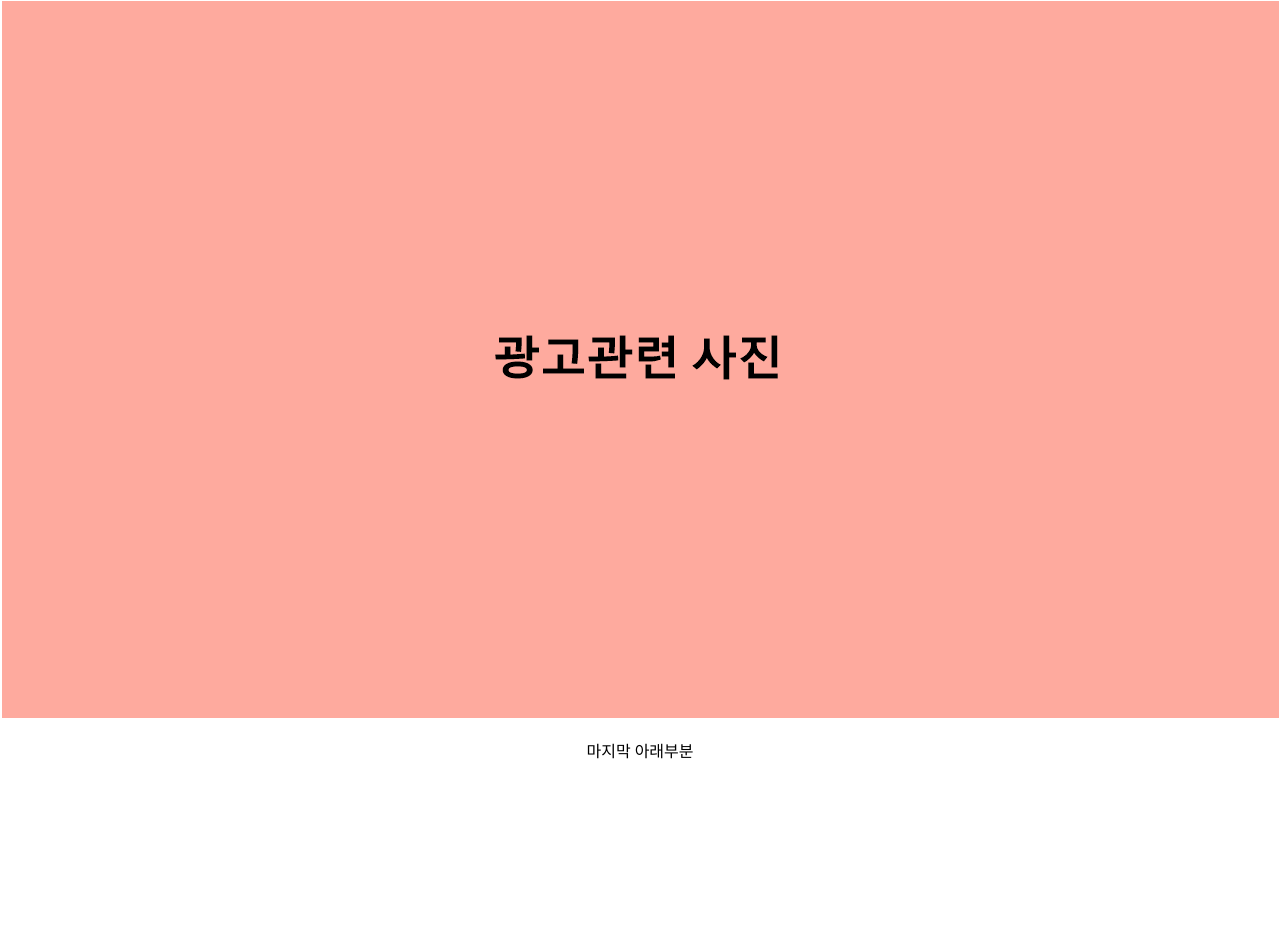
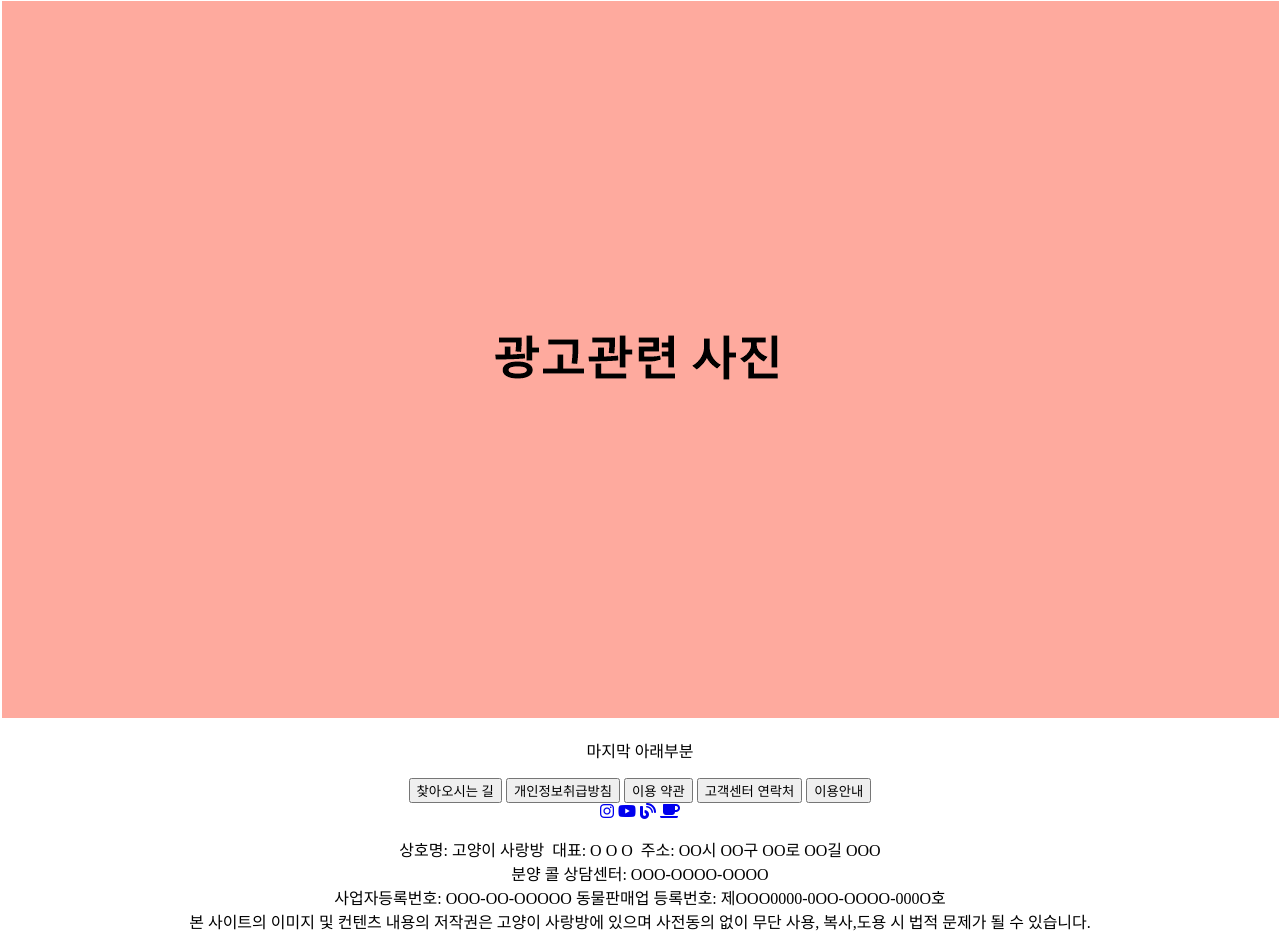
Before and after one commit to qorrudgma/Cat-Lounge, a plain HTML site: page index.html in a window 1280 px wide. Shown: the part 1693-2642 px from the top of the page. Before the commit the page ends 2471 px from the top, so only its background shows below. Drawn offline with Linux system fonts and the light colour scheme.

Commit message:
feat: 푸터 영역 추가  - 푸터 섹션 추가, 사이트 정보 및 소셜 링크 포함

```diff
--- a/index.html
+++ b/index.html
@@ -92,6 +92,33 @@
 
     <footer>
         <p>마지막 아래부분</p>
+        <div class="footer-service">
+            <div class="footer-button">
+                <button class="button-gray">찾아오시는 길</button>
+                <button class="button-gray">개인정보취급방침</button>
+                <button class="button-gray">이용 약관</button>
+                <button class="button-gray">고객센터 연락처</button>
+                <button class="button-gray">이용안내</button>
+            </div>
+            <div class="footer-links">
+                <a href="https://www.instagram.com" target="_blank"><i class="fa-brands fa-instagram"></i></a>
+                <a href="https://www.youtube.com" target="_blank"><i class="fa-brands fa-youtube"></i></a>
+                <a href="https://section.blog.naver.com" target="_blank"><i class="fa-solid fa-blog"></i></a>
+                <a href="https://section.cafe.naver.com" target="_blank"><i class="fa-solid fa-mug-saucer"></i></a>
+            </div>
+        </div>
+        <div class="footer-information">
+            <p class="footer-text">
+                상호명: 고양이 사랑방&nbsp;&nbsp;대표: O O O&nbsp;&nbsp;주소: OO시 OO구 OO로 OO길 OOO
+                <br>
+                분양 콜 상담센터: OOO-OOOO-OOOO
+                <br>
+                사업자등록번호: OOO-OO-OOOOO  동물판매업 등록번호: 제OOO0000-0OO-OOOO-000O호
+                <br>
+                본 사이트의 이미지 및 컨텐츠 내용의 저작권은 고양이 사랑방에 있으며 사전동의 없이 무단 사용, 복사,도용 시 법적 문제가 될 수 있습니다.
+            </p>
+        </div>
+
     </footer>
 
     <script src="script.js"></script> <!-- JavaScript 파일 링크 -->
```
